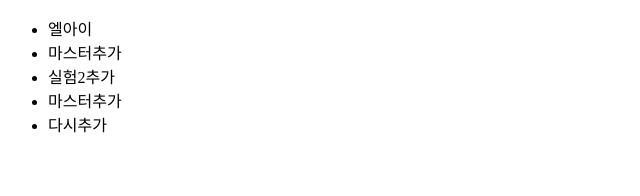
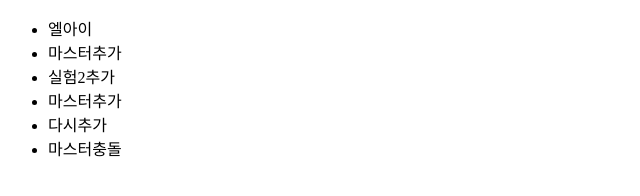
Before and after one commit to jongjin4749/TEST, a plain HTML site: page index.html in a window 1280 px wide. Shown: the whole page, without its empty margins (0-640 px from the left). Drawn offline with Linux system fonts and the light colour scheme.

Commit message:
마스터충돌

```diff
--- a/index.html
+++ b/index.html
@@ -10,6 +10,7 @@
 		<li>실험2추가</li>
 		<li>마스터추가</li>
 		<li>다시추가</li>
+		<li>마스터충돌</li>
 	</ul>
 </body>
 </html>
```
